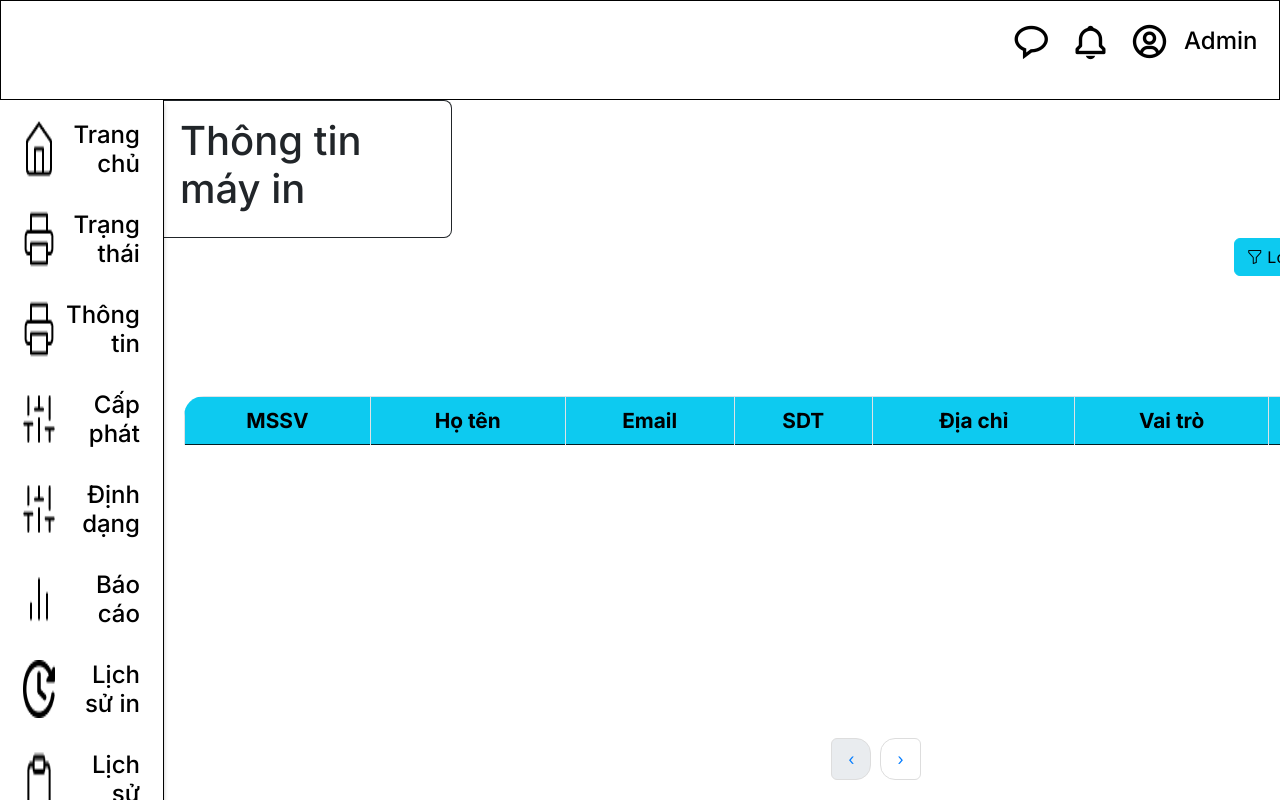
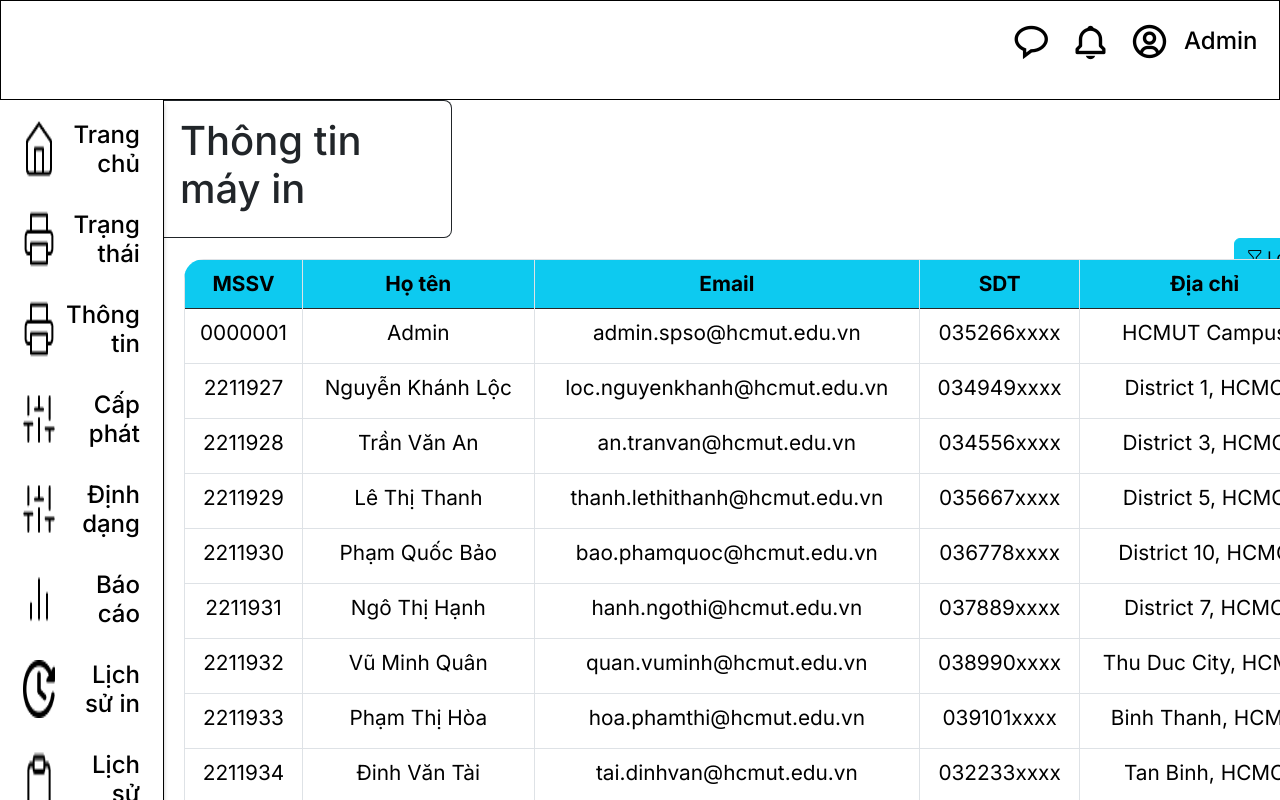
Before and after one commit to Alcization/Do_An_SSPS, a React (Vite) app: page /admin/users in a window 1280 px wide. Shown: the top 800 px of the page. Built offline with nearby package versions, Linux system fonts and the light colour scheme.

Commit message:
update api by nhi ver2

```diff
--- a/src/pages/layout/admin/AdminPayment/TablePayment.jsx
+++ b/src/pages/layout/admin/AdminPayment/TablePayment.jsx
@@ -12,7 +12,7 @@ import axios from 'axios';
 function MyTable() {
     const [currentPage, setCurrentPage] = useState(1);
     const itemsPerPage = 10;
-    const [document,setDocument] = useState([]);
+    const [document,setDocument] = useState(Contentjson); //replace when have api
     // State để quản lý modal
     const [showFilter, setShowFilter] = useState(false);
 
--- a/src/pages/layout/admin/AdminPrintHis/FilterTable.jsx
+++ b/src/pages/layout/admin/AdminPrintHis/FilterTable.jsx
@@ -11,7 +11,7 @@ import axios from 'axios';
 function MyTable() {
     const [currentPage, setCurrentPage] = useState(1);
     const itemsPerPage = 10;
-    const [document,setDocument] = useState([]);
+    const [document,setDocument] = useState(Contentjson); //replace when have api
     // State để quản lý modal
     const [showFilter, setShowFilter] = useState(false);
 
--- a/src/pages/layout/admin/AdminUser/AddUser.jsx
+++ b/src/pages/layout/admin/AdminUser/AddUser.jsx
@@ -1,33 +1,48 @@
 import React, { useState } from 'react';
+import axios from 'axios';
 import 'bootstrap/dist/css/bootstrap.min.css';
+
 const AddUser = () => {
   const [formData, setFormData] = useState({
     id: '0',
-    courseCode: '',
-    semester: '',
-    documentName: '',
-    file: null
+    courseCode: '', // This corresponds to the user name
+    semester: '',   // This corresponds to the email
+    documentName: '', // This corresponds to the phone number
+    file: null, // This could be removed if not needed
   });
 
   const handleInputChange = (e) => {
     const { name, value } = e.target;
-    setFormData(prevState => ({
+    setFormData((prevState) => ({
       ...prevState,
-      [name]: value
+      [name]: value,
     }));
   };
 
-  const handleFileChange = (e) => {
-    setFormData(prevState => ({
-      ...prevState,
-      file: e.target.files[0]
-    }));
-  };
+  const handleSubmit = async (e) => {
+    e.preventDefault();
 
-  const handleSubmit = (e) => {
-    e.preventDefault();
-    // Xử lý logic upload tại đây
-    console.log('Form data:', formData);
+    // Prepare the data object to send to the API
+    const data = {
+      id: formData.id,
+      username: formData.courseCode,
+      email: formData.semester,
+      phoneNumber: formData.documentName,
+    };
+
+    try {
+      // Replace `your-api-endpoint` with the actual API URL
+      const response = await axios.post('your-api-endpoint', data, {
+        headers: {
+          'Content-Type': 'application/json',
+        },
+      });
+      console.log('Response:', response.data);
+      alert('Người dùng đã được thêm thành công!');
+    } catch (error) {
+      console.error('Error adding user:', error);
+      alert('Có lỗi xảy ra khi thêm người dùng.');
+    }
   };
 
   const handleCancel = () => {
@@ -36,7 +51,7 @@ const AddUser = () => {
       courseCode: '',
       semester: '',
       documentName: '',
-      file: null
+      file: null,
     });
   };
 
@@ -93,8 +108,6 @@ const AddUser = () => {
                   />
                 </div>
 
-
-
                 <div className="d-flex justify-content-center gap-3">
                   <button type="submit" className="btn btn-primary px-4">
                     Thêm người dùng
--- a/src/pages/layout/admin/AdminUser/TableUser.jsx
+++ b/src/pages/layout/admin/AdminUser/TableUser.jsx
@@ -17,30 +17,31 @@ import FilterForm from './FilterLibrary';
 
 // Dữ liệu mẫu
 
-  const documents = [
-    { id: "0000001", name: "Admin", email: "admin.spso@hcmut.edu.vn", phone: "035266xxxx", role: "Admin" },
-    { id: "2211927", name: "Nguyễn Khánh Lộc", email: "loc.nguyenkhanh@hcmut.edu.vn", phone: "034949xxxx", role: "Sinh viên" },
-    { id: "2211928", name: "Trần Văn An", email: "an.tranvan@hcmut.edu.vn", phone: "034556xxxx", role: "Sinh viên" },
-    { id: "2211929", name: "Lê Thị Thanh", email: "thanh.lethithanh@hcmut.edu.vn", phone: "035667xxxx", role: "Sinh viên" },
-    { id: "2211930", name: "Phạm Quốc Bảo", email: "bao.phamquoc@hcmut.edu.vn", phone: "036778xxxx", role: "Giáo viên" },
-    { id: "2211931", name: "Ngô Thị Hạnh", email: "hanh.ngothi@hcmut.edu.vn", phone: "037889xxxx", role: "Sinh viên" },
-    { id: "2211932", name: "Vũ Minh Quân", email: "quan.vuminh@hcmut.edu.vn", phone: "038990xxxx", role: "Sinh viên" },
-    { id: "2211933", name: "Phạm Thị Hòa", email: "hoa.phamthi@hcmut.edu.vn", phone: "039101xxxx", role: "Sinh viên" },
-    { id: "2211934", name: "Đinh Văn Tài", email: "tai.dinhvan@hcmut.edu.vn", phone: "032233xxxx", role: "Sinh viên" },
-    { id: "2211935", name: "Trần Ngọc Phúc", email: "phuc.tranngoc@hcmut.edu.vn", phone: "033344xxxx", role: "Sinh viên" },
-    { id: "2211936", name: "Nguyễn Văn Tiến", email: "tien.nguyenvan@hcmut.edu.vn", phone: "034455xxxx", role: "Sinh viên" },
-    { id: "2211937", name: "Lê Minh Huy", email: "huy.leminh@hcmut.edu.vn", phone: "035566xxxx", role: "Sinh viên" },
-    { id: "2211938", name: "Trần Thị Thu", email: "thu.tranthi@hcmut.edu.vn", phone: "036677xxxx", role: "Giáo viên" },
-    { id: "2211939", name: "Ngô Văn Hoàng", email: "hoang.ngovan@hcmut.edu.vn", phone: "037788xxxx", role: "Sinh viên" },
-    { id: "2211940", name: "Nguyễn Thị Ngọc", email: "ngoc.nguyenthi@hcmut.edu.vn", phone: "038899xxxx", role: "Admin" }
-  ];
+const documents = [
+  { studentCode: "0000001", givenName: "Admin", email: "admin.spso@hcmut.edu.vn", phoneNumber: "035266xxxx", address: "HCMUT Campus", admin: "Yes" },
+  { studentCode: "2211927", givenName: "Nguyễn Khánh Lộc", email: "loc.nguyenkhanh@hcmut.edu.vn", phoneNumber: "034949xxxx", address: "District 1, HCMC", admin: "No" },
+  { studentCode: "2211928", givenName: "Trần Văn An", email: "an.tranvan@hcmut.edu.vn", phoneNumber: "034556xxxx", address: "District 3, HCMC", admin: "No" },
+  { studentCode: "2211929", givenName: "Lê Thị Thanh", email: "thanh.lethithanh@hcmut.edu.vn", phoneNumber: "035667xxxx", address: "District 5, HCMC", admin: "No" },
+  { studentCode: "2211930", givenName: "Phạm Quốc Bảo", email: "bao.phamquoc@hcmut.edu.vn", phoneNumber: "036778xxxx", address: "District 10, HCMC", admin: "No" },
+  { studentCode: "2211931", givenName: "Ngô Thị Hạnh", email: "hanh.ngothi@hcmut.edu.vn", phoneNumber: "037889xxxx", address: "District 7, HCMC", admin: "No" },
+  { studentCode: "2211932", givenName: "Vũ Minh Quân", email: "quan.vuminh@hcmut.edu.vn", phoneNumber: "038990xxxx", address: "Thu Duc City, HCMC", admin: "No" },
+  { studentCode: "2211933", givenName: "Phạm Thị Hòa", email: "hoa.phamthi@hcmut.edu.vn", phoneNumber: "039101xxxx", address: "Binh Thanh, HCMC", admin: "No" },
+  { studentCode: "2211934", givenName: "Đinh Văn Tài", email: "tai.dinhvan@hcmut.edu.vn", phoneNumber: "032233xxxx", address: "Tan Binh, HCMC", admin: "No" },
+  { studentCode: "2211935", givenName: "Trần Ngọc Phúc", email: "phuc.tranngoc@hcmut.edu.vn", phoneNumber: "033344xxxx", address: "Phu Nhuan, HCMC", admin: "No" },
+  { studentCode: "2211936", givenName: "Nguyễn Văn Tiến", email: "tien.nguyenvan@hcmut.edu.vn", phoneNumber: "034455xxxx", address: "District 6, HCMC", admin: "No" },
+  { studentCode: "2211937", givenName: "Lê Minh Huy", email: "huy.leminh@hcmut.edu.vn", phoneNumber: "035566xxxx", address: "District 8, HCMC", admin: "No" },
+  { studentCode: "2211938", givenName: "Trần Thị Thu", email: "thu.tranthi@hcmut.edu.vn", phoneNumber: "036677xxxx", address: "District 9, HCMC", admin: "No" },
+  { studentCode: "2211939", givenName: "Ngô Văn Hoàng", email: "hoang.ngovan@hcmut.edu.vn", phoneNumber: "037788xxxx", address: "District 4, HCMC", admin: "No" },
+  { studentCode: "2211940", givenName: "Nguyễn Thị Ngọc", email: "ngoc.nguyenthi@hcmut.edu.vn", phoneNumber: "038899xxxx", address: "District 11, HCMC", admin: "Yes" }
+];
+
 
 
 
 // Hàm chính
 function MyTable() {
   const navigate = useNavigate();
-  const [documentsList, setDocumentsList] = useState([]); // Manage the documents state
+  const [documentsList, setDocumentsList] = useState(documents); // Manage the documents state
   const [currentPage, setCurrentPage] = useState(1);
   const itemsPerPage = 10;
   const [showFilter, setShowFilter] = useState(false);
--- a/src/pages/layout/blank/PrintingLog/myTable.jsx
+++ b/src/pages/layout/blank/PrintingLog/myTable.jsx
@@ -9,7 +9,7 @@ import axios from 'axios';
 function MyTable() {
     const [currentPage, setCurrentPage] = useState(1);
     const itemsPerPage = 10;
-    const [document,setDocument] = useState([]);
+    const [document,setDocument] = useState(Contentjson); //replace when we have api
 
     // Calculate the indices of the first and last items on the current page
     const indexOfLastItem = currentPage * itemsPerPage;
```
